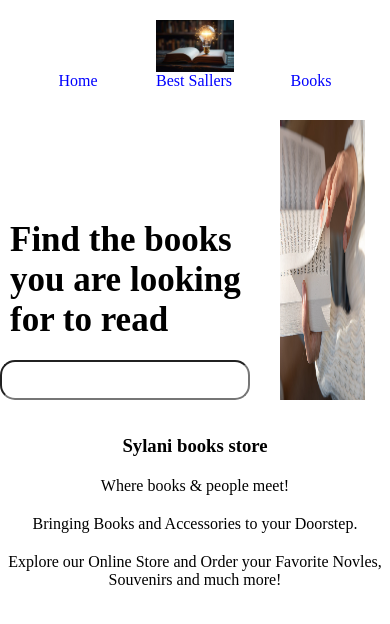
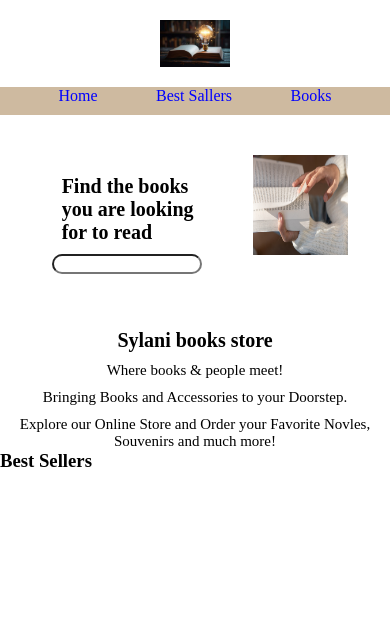
Before and after one commit to AbbasAli313/html-css-practice-website, a plain HTML site: page index.html in a window 390 px wide. Drawn offline with Linux system fonts and the light colour scheme.

Commit message:
store the book in website

```diff
--- a/index.html
+++ b/index.html
@@ -31,5 +31,12 @@
         much more!
       </p>
     </section>
+    <!-- best books -->
+     <div class="best-selling">
+      <h3 id="best-sellers">Best Sellers</h3>
+      <div class="group-cards">
+
+      </div>
+     </div>
   </body>
 </html>
--- a/style.css
+++ b/style.css
@@ -18,6 +18,9 @@ nav {
   justify-content: space-evenly;
   position: sticky;
   top: 0;
+  background-color: rgb(206, 186, 160);
+  padding-bottom: 10px;
+  margin-top: 15px;
 }
 nav a {
   color: blue;
@@ -55,3 +58,49 @@ section {
 section p {
   padding-top: 20px;
 }
+
+@media (max-width: 420px) {
+  figure {
+    margin: 20px;
+  }
+  figure img {
+    width: 250px;
+    height: 250px;
+  }
+  .home {
+    margin-right: 10px;
+  }
+  .home div {
+    padding: 50px;
+  }
+  .home div {
+    width: 200px;
+    margin-top: 10px;
+    margin-left: -30px;
+  }
+  .home h2 {
+    font-size: 20px;
+  }
+  .home input {
+    width: 150px;
+    height: 20px;
+    margin-top: 10px;
+  }
+  .home img {
+    height: 100px;
+    width: 100px;
+    margin-left: -80px;
+    margin-top: 40px;
+  }
+  section h3 {
+    font-size: 20px;
+  }
+  section p {
+    font-size: 15px;
+    padding-top: 10px;
+  }
+  section {
+    margin-top: -30px;
+    padding-bottom: 0px;
+  }
+}
```
Also changed, not shown: book-images/Bangedira.jpg (added), book-images/Diwan-e-Ghalib.jpg (added), book-images/Kuliyaat-e-Iqbal.jpg (added), book-images/Shikwa-jawab-e-shikwa.PNG (added), book-images/Yaani.webp (added), book-images/falsafa-e-ajam.webp (added), book-images/gumaan.png (added), book-images/iqbal-faramoshi.webp (added), book-images/laikin.png (added), book-images/sharah-asrar-o-ramoz.webp (added).
